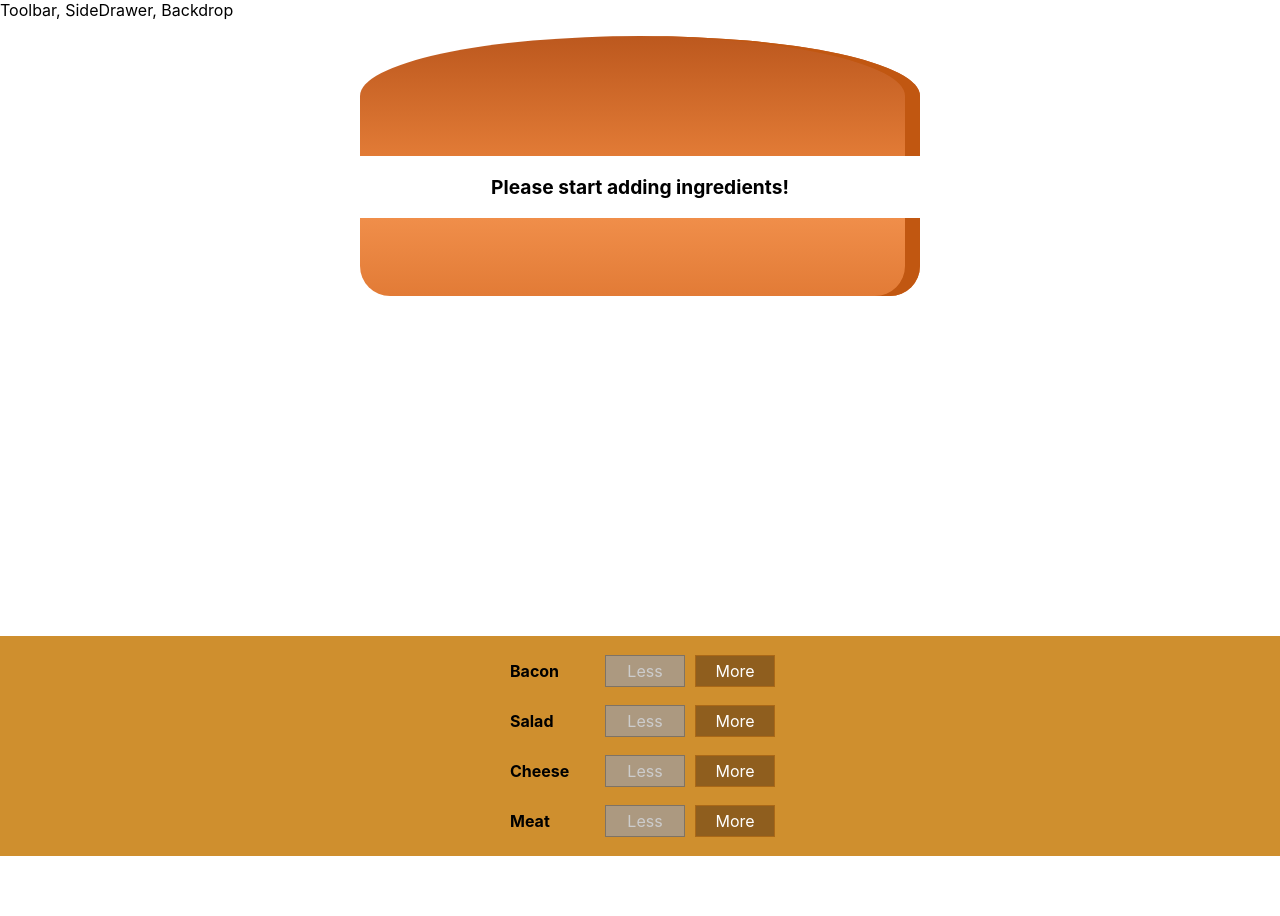
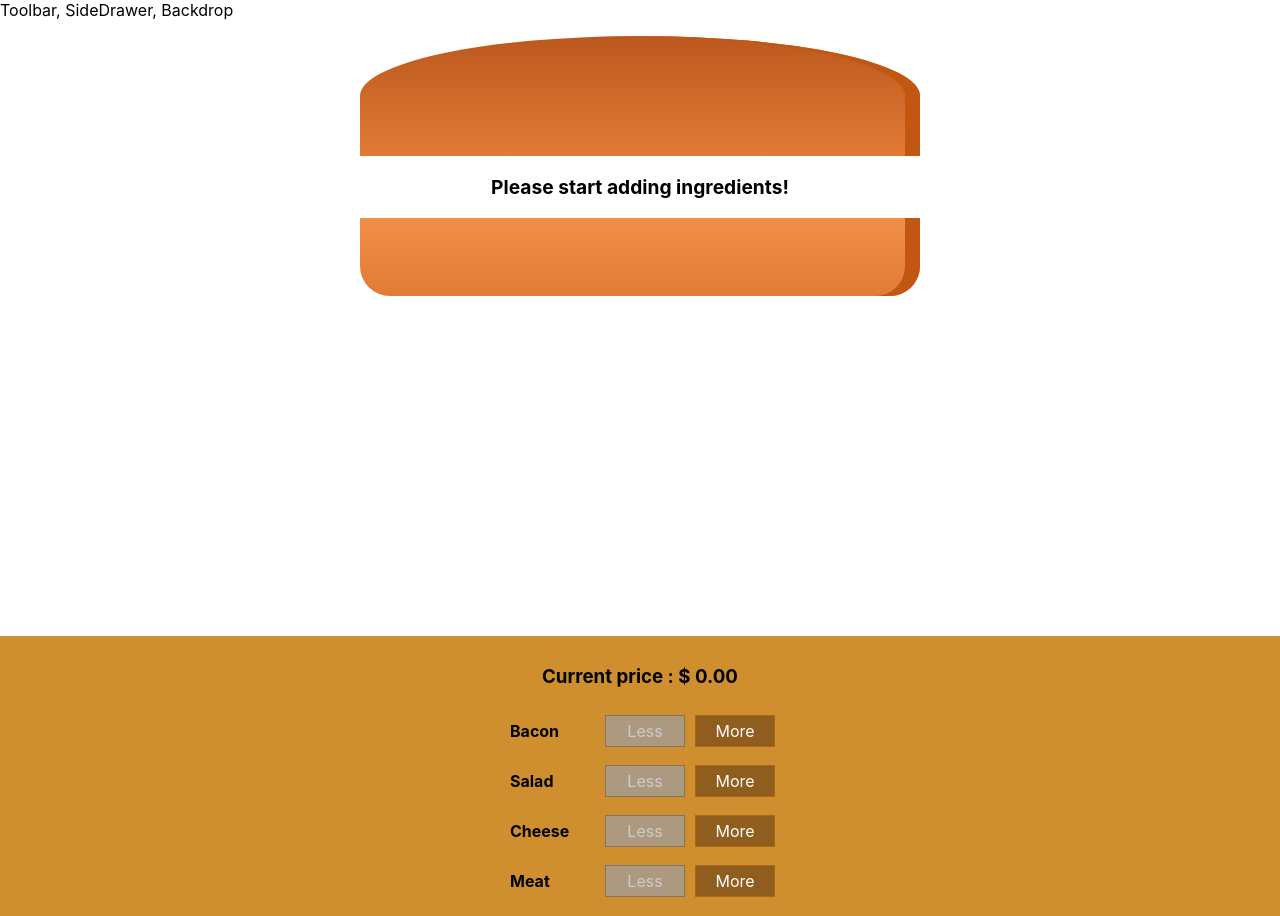
Before and after one commit to Bergario/React-App-Burger-Builder, a React (Create React App) app: page / in a window 1280 px wide. Before the commit the page ends 856 px from the top, so only its background shows below. Built offline with nearby package versions, Linux system fonts and the light colour scheme.

Commit message:
Displaying the Burger Price

```diff
--- a/src/components/Burger/BuildControls/BuildControls.js
+++ b/src/components/Burger/BuildControls/BuildControls.js
@@ -12,8 +12,10 @@ const controls = [
 const BuildControls = (props) => {
   return (
     <div className={classes.BuildControls}>
+      <h3>
+        <strong>Current price : </strong>$ {props.price.toFixed(2)}
+      </h3>
       {controls.map((ctrl) => {
-        console.log(props.disabled["Salad"]);
         return (
           <BuildControl
             key={ctrl.label}
--- a/src/components/Burger/Burger.module.css
+++ b/src/components/Burger/Burger.module.css
@@ -18,8 +18,8 @@
 }
 @media (min-width:500px) and (min-height: 401px){
     .Burger{
-        width: 450px;
-        height: 400px;
+        width: 400px;
+        height: 350px;
         font-size: 1.2rem;
 
     }
--- a/src/containers/BurgerBuilder/BurgerBuilder.js
+++ b/src/containers/BurgerBuilder/BurgerBuilder.js
@@ -73,6 +73,7 @@ class BurgerBuilder extends Component {
         <BuildControls
           ingredientsAdded={this.addIngredientHandler}
           ingredientsRemove={this.removeIngredientHandler}
+          price={this.state.totalPrice}
           disabled={disableInfo}
         />
       </Auxiliary>
```
